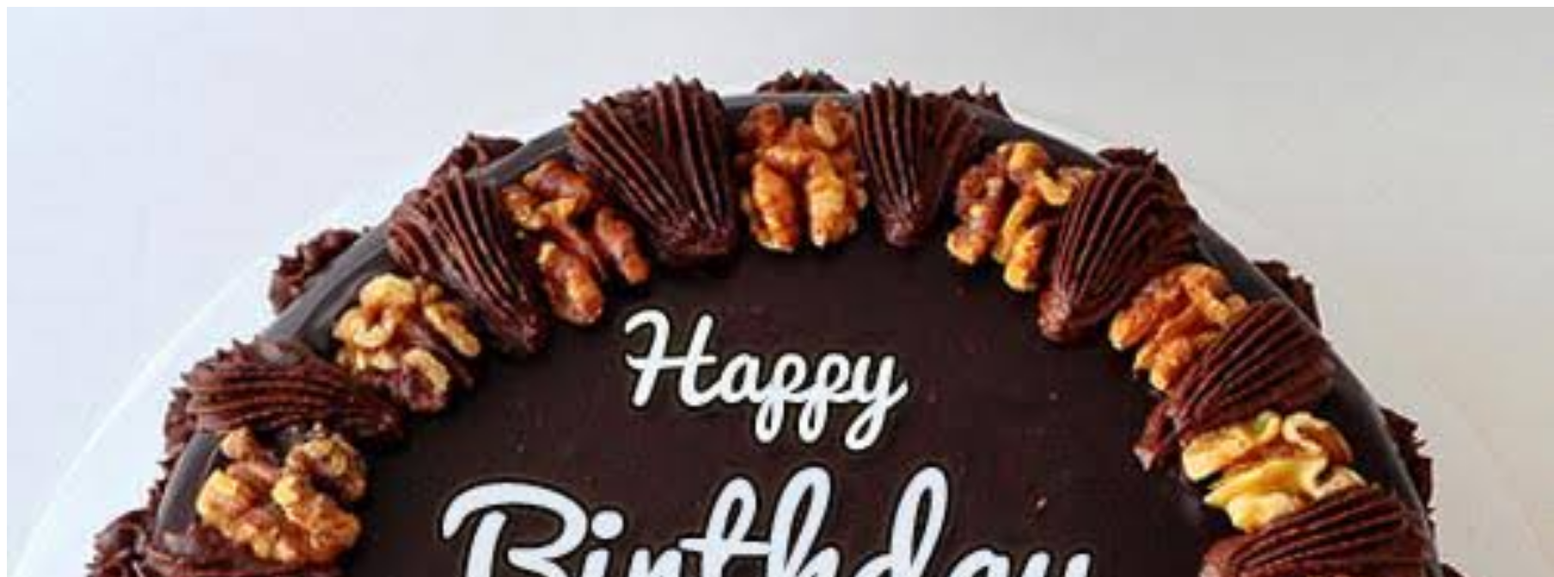
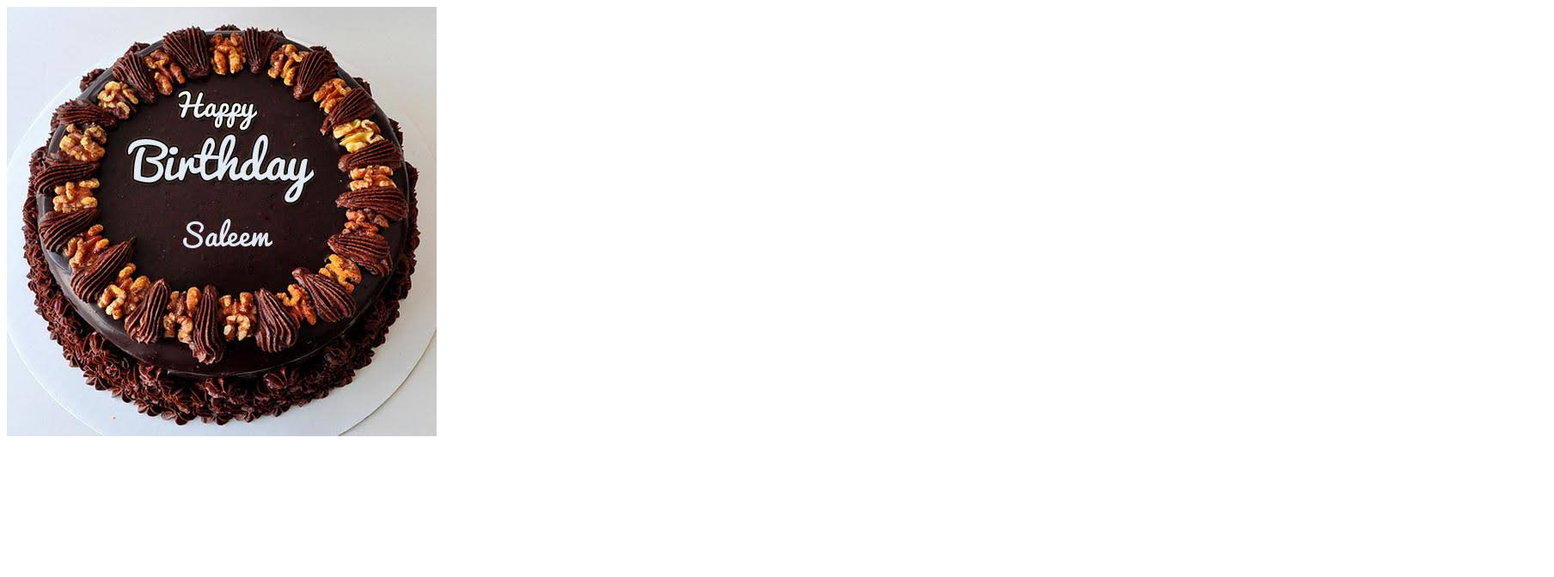
Before and after one commit to Praveeen-2001/slaeem-1, a plain HTML site: page 6.html in a window 1280 px wide. Shown: the top 672 px of the page at 86% size, 1808 px wide, since content can reach past the window. Drawn offline with Linux system fonts and the light colour scheme.

Commit message:
Update 6.html

```diff
--- a/6.html
+++ b/6.html
@@ -5,7 +5,7 @@
     <title>Saleem</title>
 </head>
 <body>
-    <a href="./index.html"><img src="./imgs/birthday.jpg" height="1800" alt=""></a>
+    <a href="./index.html"><img src="./imgs/birthday.jpg" height="100%" alt=""></a>
 
 </body>
 </html>
```
